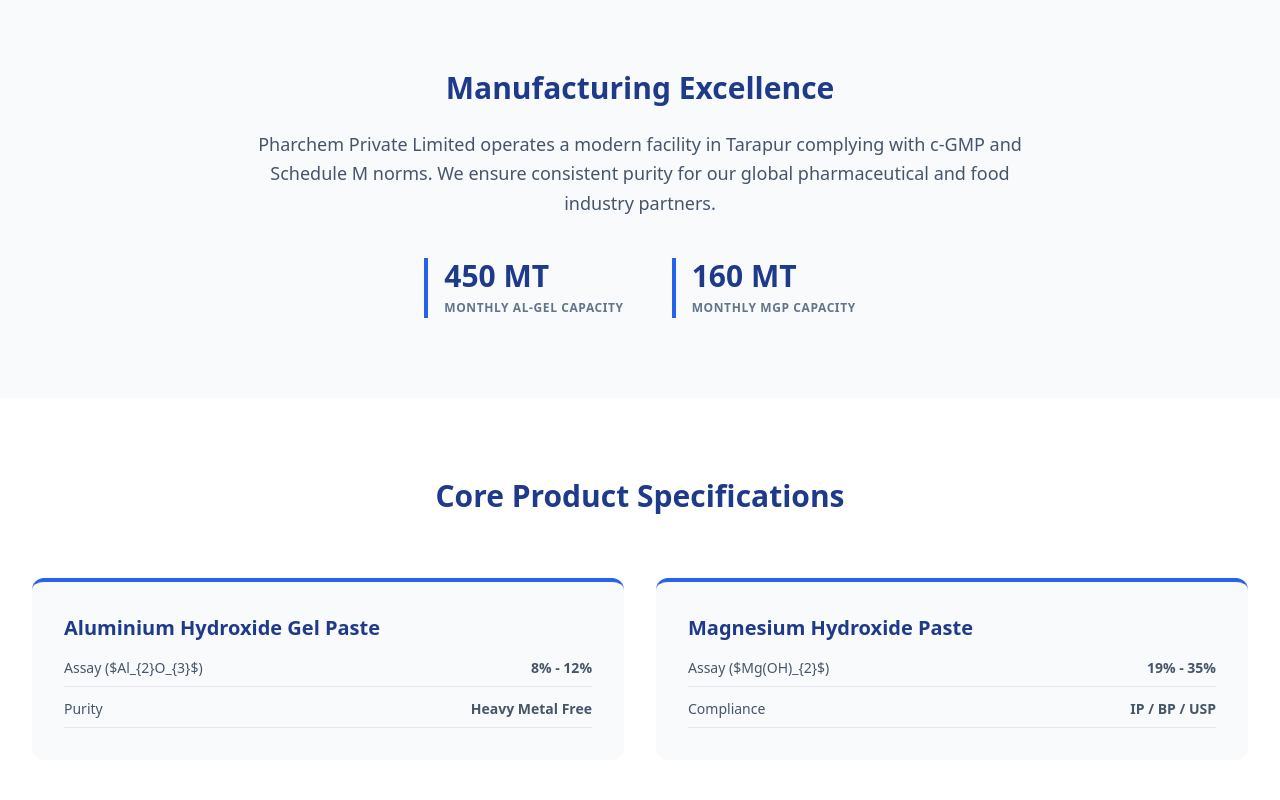
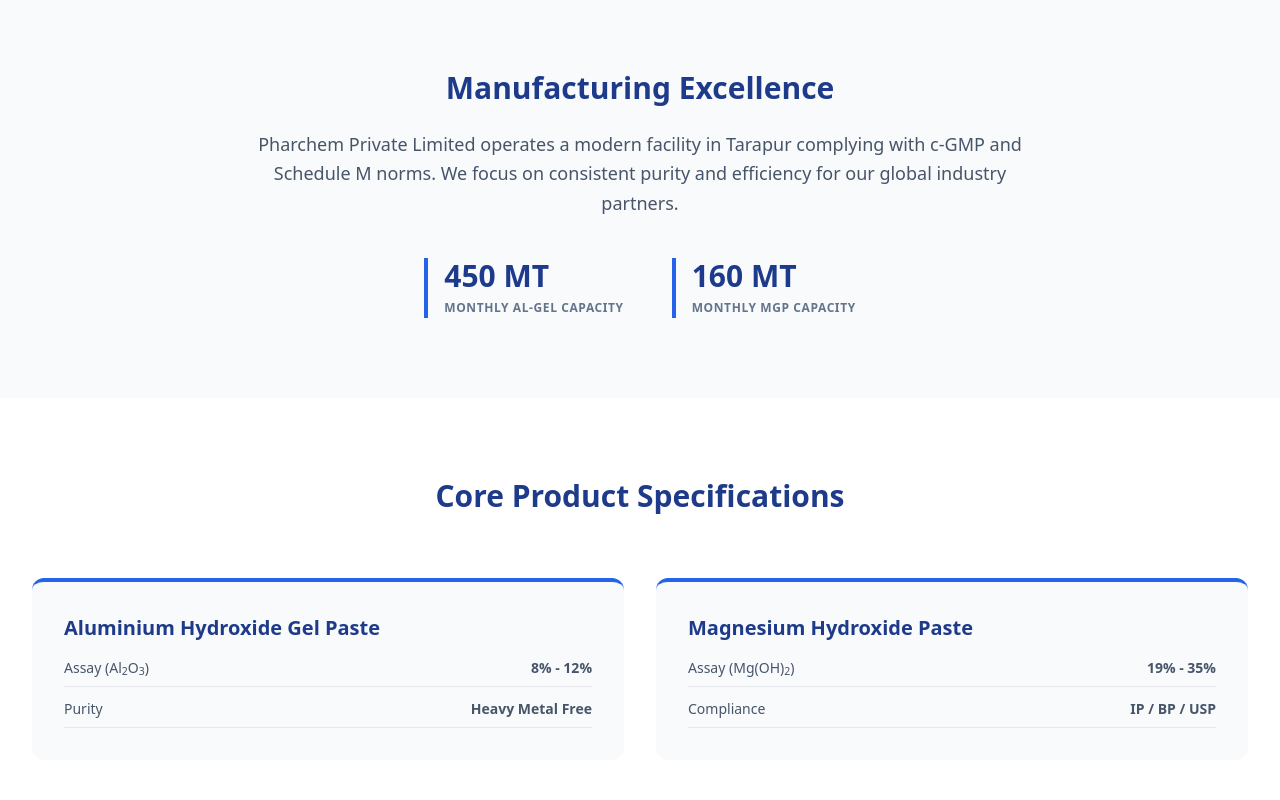
Before and after one commit to Pharchem/pharchem-website, a plain HTML site: page index.html in a window 1280 px wide. Shown: the part 1080-1880 px from the top of the page. Drawn offline with nearby package versions, Linux system fonts and the light colour scheme.

Commit message:
index.html

```diff
--- a/index.html
+++ b/index.html
@@ -20,7 +20,7 @@
         <div class="max-w-7xl mx-auto px-4 sm:px-6 lg:px-8">
             <div class="flex justify-between h-20">
                 <div class="flex items-center">
-                    <img src="logo.png" alt="Pharchem Private Limited" class="h-12 w-auto">
+                    <img src="logo.png" alt="Pharchem Private Limited" class="h-14 w-auto">
                 </div>
                 <div class="hidden md:flex items-center space-x-8 text-sm font-semibold uppercase tracking-wider">
                     <a href="#about" class="hover:text-blue-600 transition">About</a>
@@ -37,7 +37,7 @@
             <div class="max-w-2xl">
                 <span class="inline-block bg-blue-600 text-xs font-bold px-3 py-1 rounded-full mb-4 uppercase tracking-widest">Since 1989</span>
                 <h1 class="text-5xl font-extrabold mb-6 leading-tight">Vertical Integration For Unmatched Quality</h1>
-                <p class="text-lg text-slate-300 mb-8">Specialized manufacturer of non-sterile APIs and pharmaceutical fine chemicals serving global industry leaders.</p>
+                <p class="text-lg text-slate-300 mb-8">Specialized manufacturer of non-sterile APIs and pharmaceutical fine chemicals serving global industry leaders for over 35 years.</p>
                 <div class="flex space-x-4">
                     <a href="Pharchem Brochure Final.pdf" download class="bg-white text-blue-900 px-8 py-3 rounded-lg font-bold hover:bg-slate-100 transition shadow-lg">Download Brochure</a>
                     <a href="#quality" class="border border-white px-8 py-3 rounded-lg font-bold hover:bg-white/10 transition">Our Quality</a>
@@ -84,7 +84,7 @@
             <div class="max-w-3xl mx-auto text-center">
                 <h2 class="text-3xl font-bold text-blue-900 mb-6">Manufacturing Excellence</h2>
                 <p class="text-slate-600 mb-10 leading-relaxed text-lg">
-                    Pharchem Private Limited operates a modern facility in Tarapur complying with c-GMP and Schedule M norms. We ensure consistent purity for our global pharmaceutical and food industry partners.
+                    Pharchem Private Limited operates a modern facility in Tarapur complying with c-GMP and Schedule M norms. We focus on consistent purity and efficiency for our global industry partners.
                 </p>
                 <div class="flex justify-center space-x-12">
                     <div class="border-l-4 border-blue-600 pl-4 text-left">
@@ -109,14 +109,14 @@
                 <div class="bg-slate-50 p-8 rounded-xl border-t-4 border-blue-600">
                     <h3 class="text-xl font-bold text-blue-900 mb-4">Aluminium Hydroxide Gel Paste</h3>
                     <ul class="space-y-3 text-slate-600 text-sm">
-                        <li class="flex justify-between border-b pb-2"><span>Assay ($Al_{2}O_{3}$)</span> <span class="font-bold">8% - 12%</span></li>
+                        <li class="flex justify-between border-b pb-2"><span>Assay (Al<sub>2</sub>O<sub>3</sub>)</span> <span class="font-bold">8% - 12%</span></li>
                         <li class="flex justify-between border-b pb-2"><span>Purity</span> <span class="font-bold">Heavy Metal Free</span></li>
                     </ul>
                 </div>
                 <div class="bg-slate-50 p-8 rounded-xl border-t-4 border-blue-600">
                     <h3 class="text-xl font-bold text-blue-900 mb-4">Magnesium Hydroxide Paste</h3>
                     <ul class="space-y-3 text-slate-600 text-sm">
-                        <li class="flex justify-between border-b pb-2"><span>Assay ($Mg(OH)_{2}$)</span> <span class="font-bold">19% - 35%</span></li>
+                        <li class="flex justify-between border-b pb-2"><span>Assay (Mg(OH)<sub>2</sub>)</span> <span class="font-bold">19% - 35%</span></li>
                         <li class="flex justify-between border-b pb-2"><span>Compliance</span> <span class="font-bold">IP / BP / USP</span></li>
                     </ul>
                 </div>
@@ -182,7 +182,7 @@
 
     <footer class="bg-slate-900 text-slate-400 py-12 text-center text-xs">
         <p class="text-white font-bold mb-2 uppercase">Pharchem Private Limited</p>
-        <p>© 2026 pharchem.in. All Rights Reserved. Manufacturing in Maharashtra.</p>
+        <p>© 2026 pharchem.in. All Rights Reserved. Manufacturing in Tarapur, Maharashtra.</p>
     </footer>
 
 </body>
```
